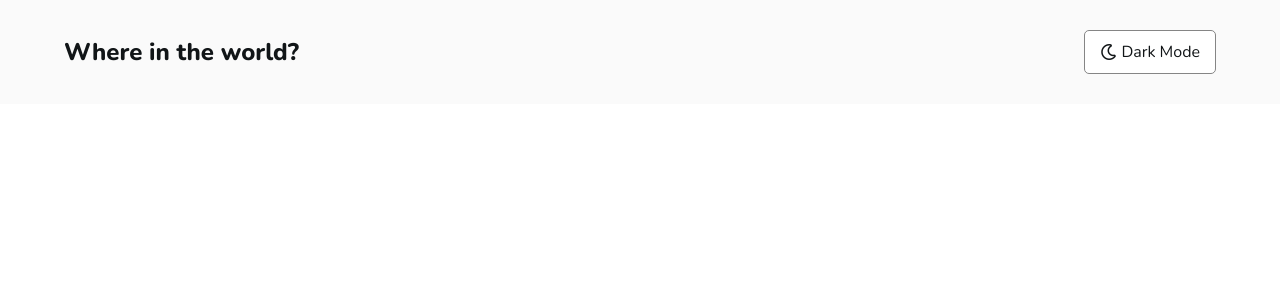
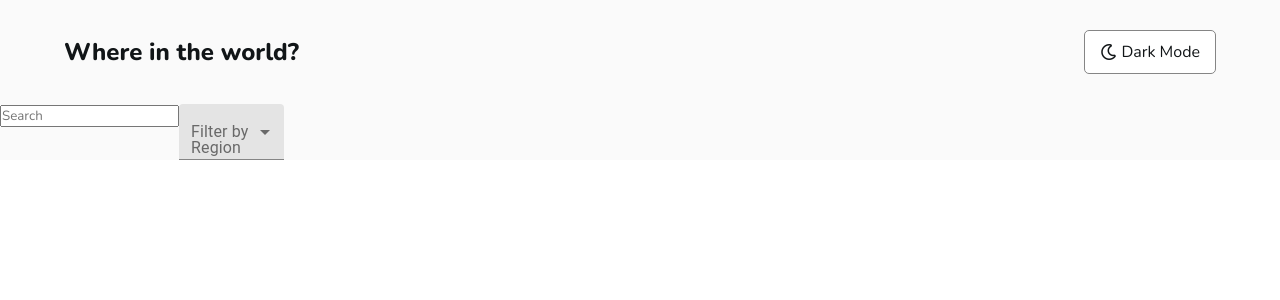
Before and after one commit to clf94-dev/countries-api-page-react, a React (Create React App) app: page / in a window 1280 px wide. Shown: the top 300 px of the page. Built offline with nearby package versions, Linux system fonts and the light colour scheme.

Commit message:
search component basic structure

```diff
--- /dev/null
+++ b/src/components/SearchBar.jsx
@@ -0,0 +1,43 @@
+import React, {useState} from 'react'
+import {Grid, FormControl, InputLabel, Select} from '@material-ui/core'
+import './styles/App.css'
+
+function SearchBar({background}) {
+    const [state,
+        setState] = useState('');
+
+    const handleChange = (event) => {
+        const name = event.target.name;
+        setState({
+            ...state,
+            [name]: event.target.value
+        });
+    };
+    return (
+        <div>
+            <div className="search-cont">
+                <input type="text" placeholder='Search'/>
+                <FormControl variant="filled" >
+                    <InputLabel htmlFor="filled-age-native-simple">Filter by Region</InputLabel>
+                    <Select
+                        native
+                        value={state.age}
+                        onChange={handleChange}
+                        inputProps={{
+                        name: 'age',
+                        id: 'filled-age-native-simple'
+                    }}>
+                        <option aria-label="None" value=""/>
+                        <option value={10}>Africa</option>
+                        <option value={20}>America</option>
+                        <option value={30}>Asia</option>
+                        <option value={40}>Europe</option>
+                        <option value={50}>Oceania</option>
+                    </Select>
+                </FormControl>
+            </div>
+        </div>
+    )
+}
+
+export default SearchBar
--- a/src/components/pages/Home.jsx
+++ b/src/components/pages/Home.jsx
@@ -1,5 +1,6 @@
 import React, {useState} from 'react'
 import TopBar from '../TopBar'
+import SearchBar from '../SearchBar';
 
 export default function Home() {
     const [darkMode,
@@ -13,6 +14,7 @@ export default function Home() {
     return (
     <div style= { { backgroundColor: darkMode ? 'hsl(207, 26%, 17%)' : 'hsl(0, 0%, 98%)' } } >
     < TopBar background={darkMode}  setDarkMode = { darkModeClicked} />
+    <SearchBar background={darkMode} />
      </div>
     );
 }
```
